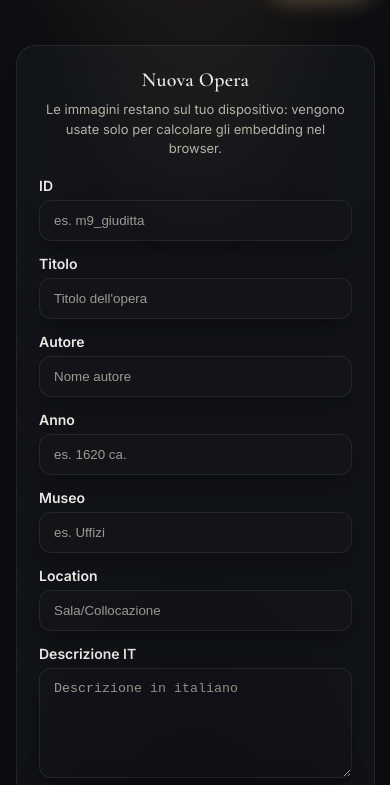
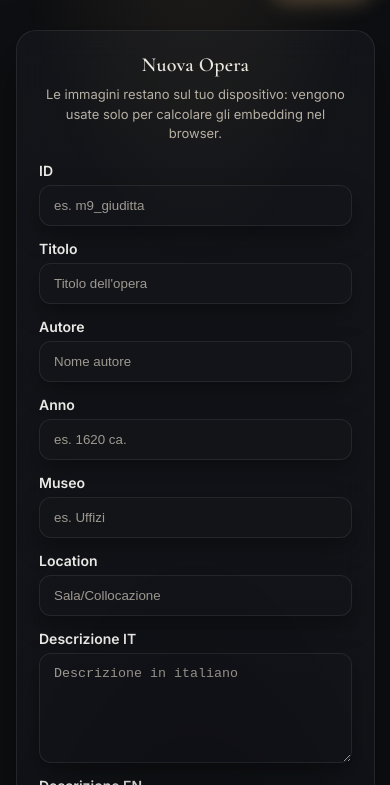
Before and after one commit to ferritti/ArtLens, a website with bundled scripts: page frontend/public/admin.html in a window 390 px wide. Shown: the part 59-844 px from the top of the page. Built offline with nearby package versions, Linux system fonts and the light colour scheme.

Commit message:
Fine-tune padding for improved topbar clearance on small screens.

```diff
--- a/frontend/public/styles/components.css
+++ b/frontend/public/styles/components.css
@@ -225,7 +225,7 @@ button:disabled { opacity: 0.6; cursor: default; }
   inset: auto;
   display: block;
   /* Add extra top padding to clear the topbar on small screens */
-  padding: calc(env(safe-area-inset-top) + 80px) 16px calc(env(safe-area-inset-bottom) + 24px) 16px;
+  padding: calc(env(safe-area-inset-top) + 65px) 16px calc(env(safe-area-inset-bottom) + 24px) 16px;
 }
 #admin .card {
   margin: 24px auto;
```
